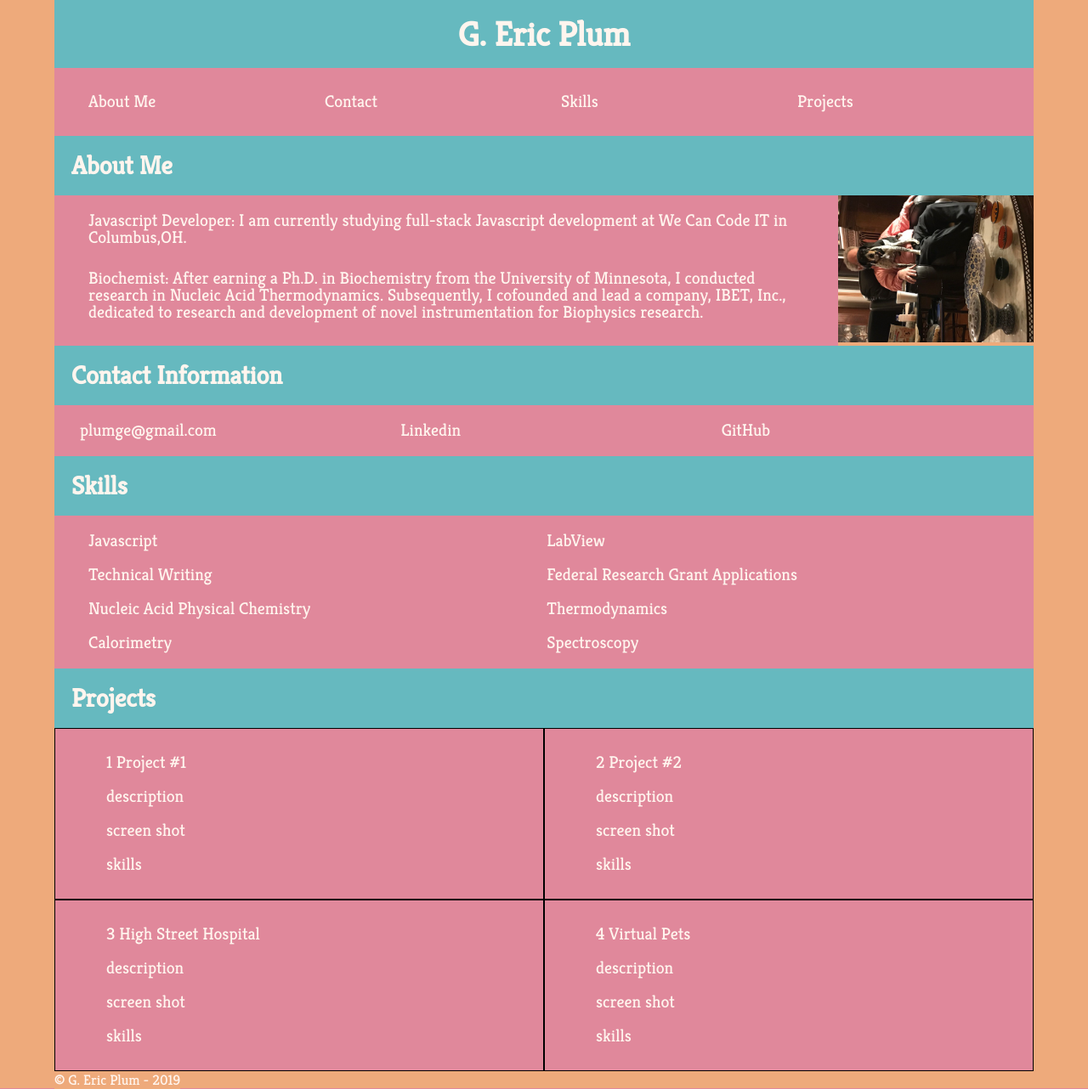
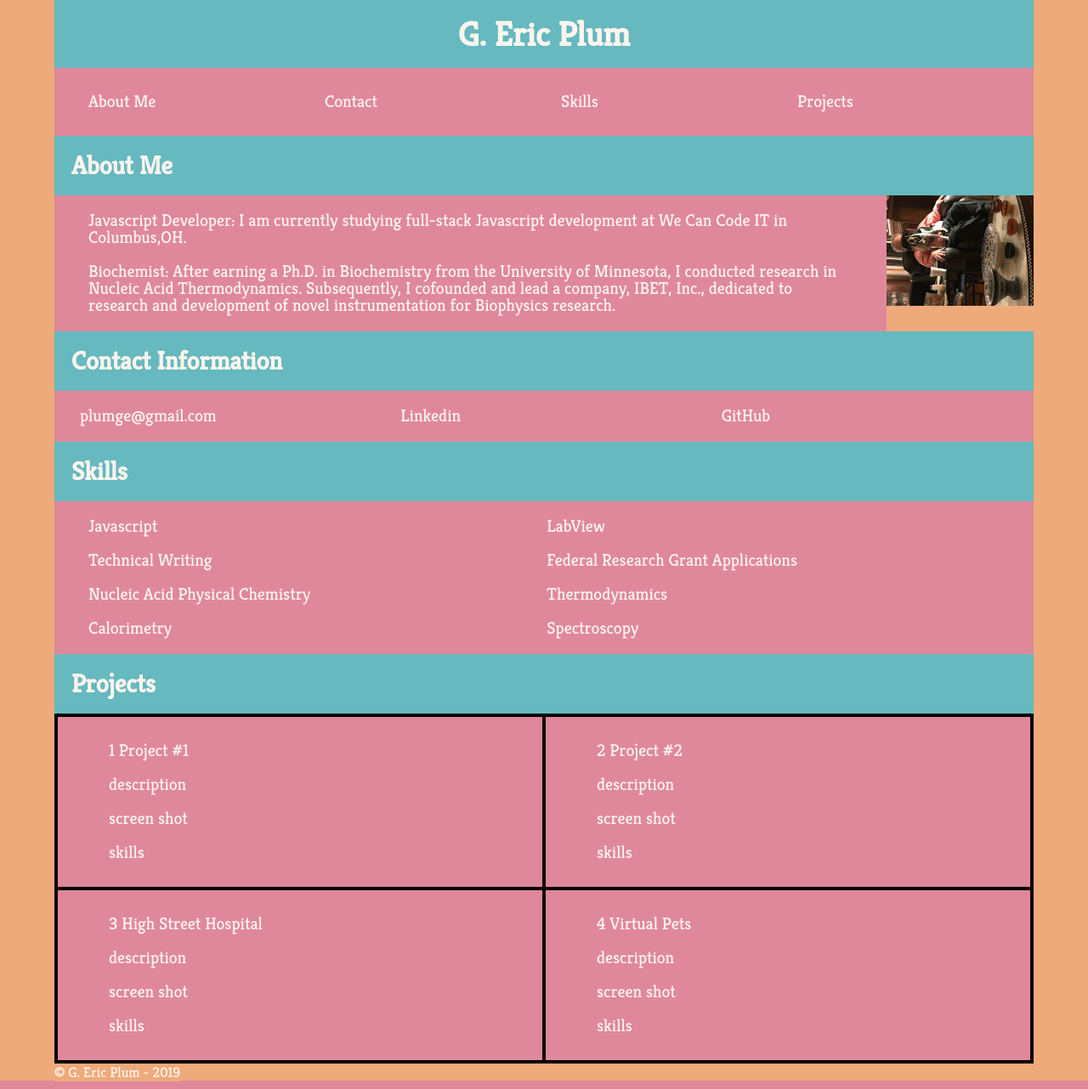
Before and after one commit to eplum/eplum.github.io, a plain HTML site: page index.html in a window 1280 px wide. Shown: the whole page at 85% size. Drawn offline with Linux system fonts and the light colour scheme.

Commit message:
added frame around projects

```diff
--- a/css/main.css
+++ b/css/main.css
@@ -25,6 +25,7 @@ html {
 img {
     width: 100%;
     padding: 2 rem;
+    background-color:var(--teal);
 }
 
 ul {
@@ -45,7 +46,7 @@ a:hover{
 .about-me-container{
 
     display:grid;
-    grid-template-columns:  80% auto;
+    grid-template-columns:  85% auto;
 
 }
 
@@ -86,12 +87,13 @@ justify-content:center;
 
 .my-projects__list{
     display:grid;
-    border: 1px black solid;
+    border: 2px black solid;
 }
  .my-projects__container{
     background-color:var(--teal);
      display:grid;
     grid-template-columns: 50% auto;
+    border: 2px black solid;
 
 
  }
```
